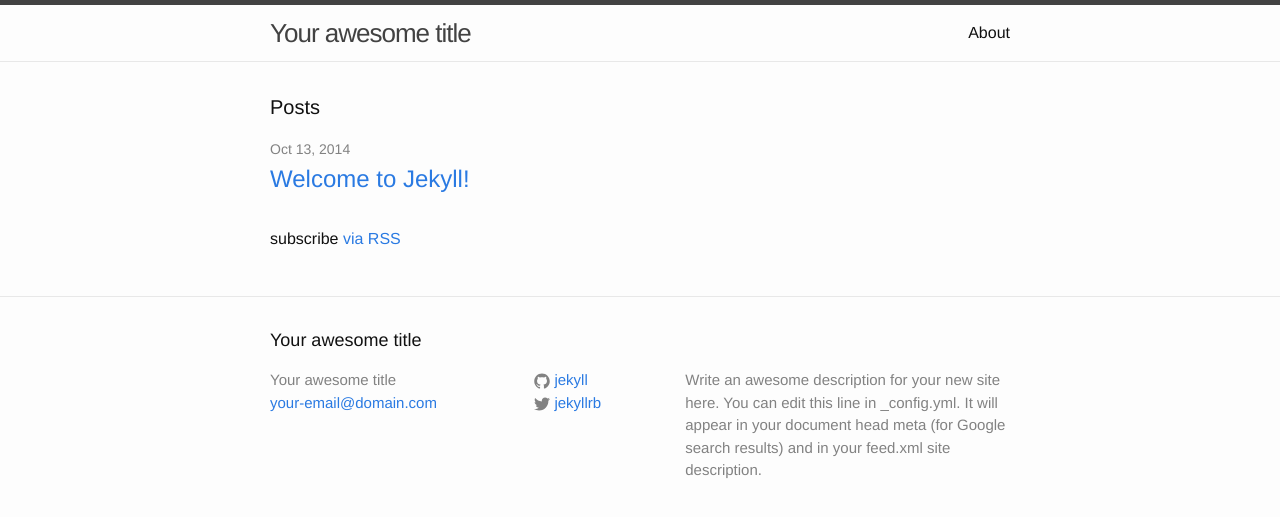
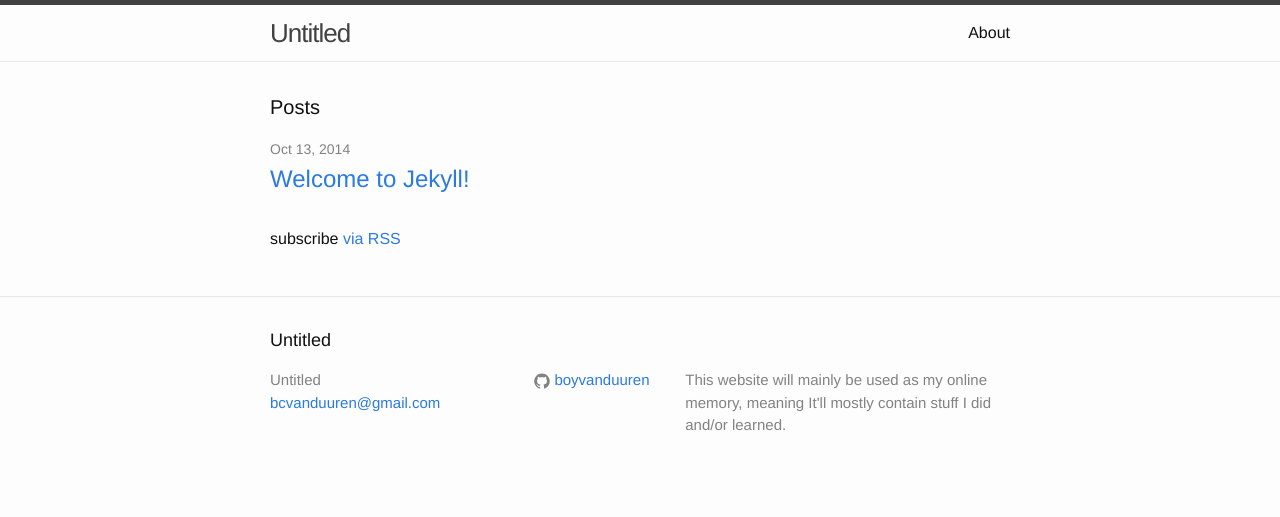
Before and after one commit to boyvanduuren/boyvanduuren.github.io, a Jekyll site: the page built from index.html, in a window 1280 px wide. Shown: the top 517 px of the page. Built offline with Jekyll 4.4.1, drawn with Linux system fonts in a browser that asks for light colours.

Commit message:
Basic configuration

```diff
--- a/_config.yml
+++ b/_config.yml
@@ -1,14 +1,13 @@
 # Site settings
-title: Your awesome title
-email: your-email@domain.com
+title: Untitled
+email: bcvanduuren@gmail.com
 description: > # this means to ignore newlines until "baseurl:"
-  Write an awesome description for your new site here. You can edit this
-  line in _config.yml. It will appear in your document head meta (for
-  Google search results) and in your feed.xml site description.
+  This website will mainly be used as my online memory, meaning
+  It'll mostly contain stuff I did and/or learned.
 baseurl: "" # the subpath of your site, e.g. /blog/
-url: "http://yourdomain.com" # the base hostname & protocol for your site
-twitter_username: jekyllrb
-github_username:  jekyll
+url: "https://boyvanduuren.github.io" # the base hostname & protocol for your site
+#twitter_username: jekyllrb
+github_username:  boyvanduuren
 
 # Build settings
 markdown: kramdown
```
